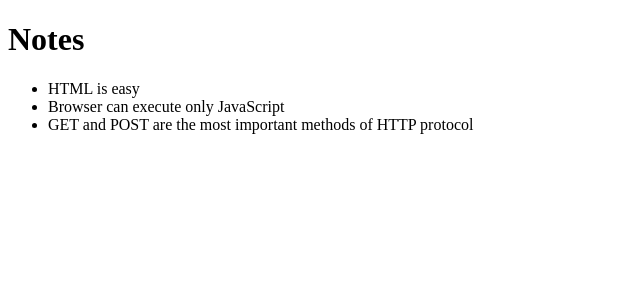
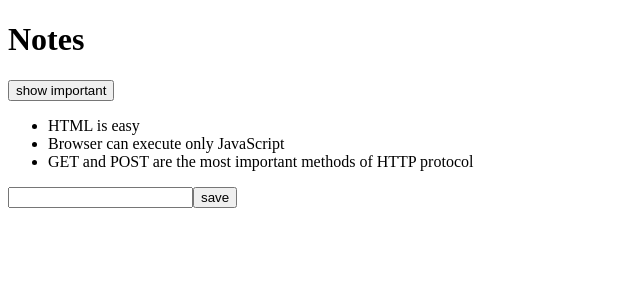
Before and after one commit to FilipKod/fso-note-demo-frontend, a React (Vite) app: page / in a window 1280 px wide. Shown: the top 300 px of the page, without its empty margins (0-640 px from the left). Built offline with nearby package versions, Linux system fonts and the light colour scheme.

Commit message:
Adds interactive note filtering
Introduces functionality to add new notes, toggle their importance,
and filter notes based on importance. This improves the app's
interactivity and allows users to manage notes more effectively.

```diff
--- a/src/App.jsx
+++ b/src/App.jsx
@@ -1,16 +1,50 @@
+import { useState } from "react";
 import Note from "./components/Note";
 
-function App({ notes }) {
+const App = ({ notes }) => {
+  const [appNotes, setAppNotes] = useState(notes);
+  const [newNote, setNewNote] = useState("");
+  const [showAll, setShowAll] = useState(true);
+
+  const addNote = (event) => {
+    event.preventDefault();
+    const noteObj = {
+      content: newNote,
+      important: Math.random() < 0.5,
+      id: String(appNotes.length + 1),
+    };
+
+    setAppNotes(appNotes.concat(noteObj));
+    setNewNote("");
+  };
+
+  const handleNoteChange = (event) => {
+    setNewNote(event.target.value);
+  };
+
+  const notesToShow = showAll
+    ? appNotes
+    : appNotes.filter((note) => note.important);
+
   return (
     <div>
       <h1>Notes</h1>
+      <div>
+        <button onClick={() => setShowAll(!showAll)}>
+          show {showAll ? "important" : "all"}
+        </button>
+      </div>
       <ul>
-        {notes.map((note) => (
+        {notesToShow.map((note) => (
           <Note key={note.id} note={note} />
         ))}
       </ul>
+      <form onSubmit={addNote}>
+        <input value={newNote} onChange={handleNoteChange} />
+        <button type="submit">save</button>
+      </form>
     </div>
   );
-}
+};
 
 export default App;
```
